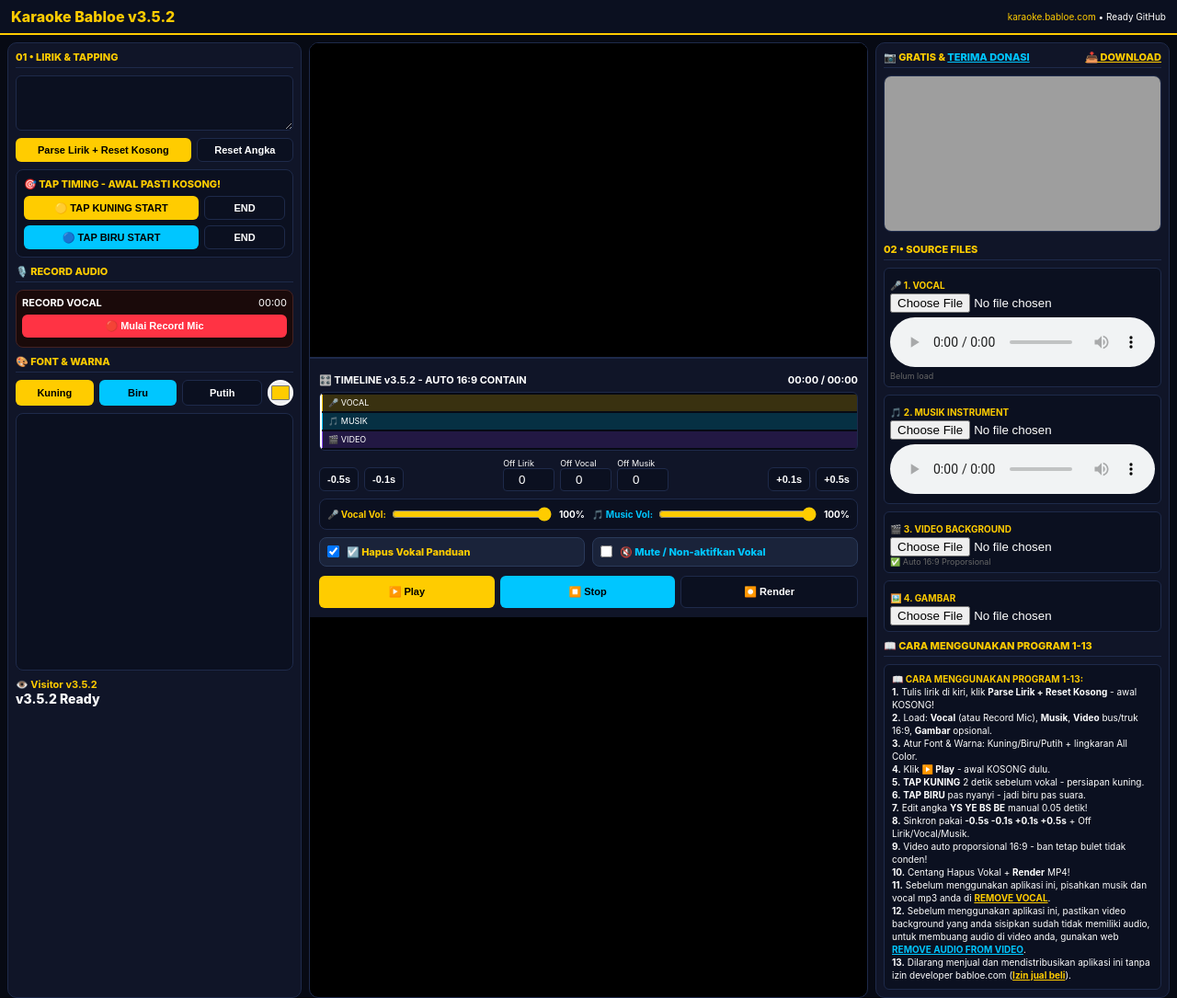
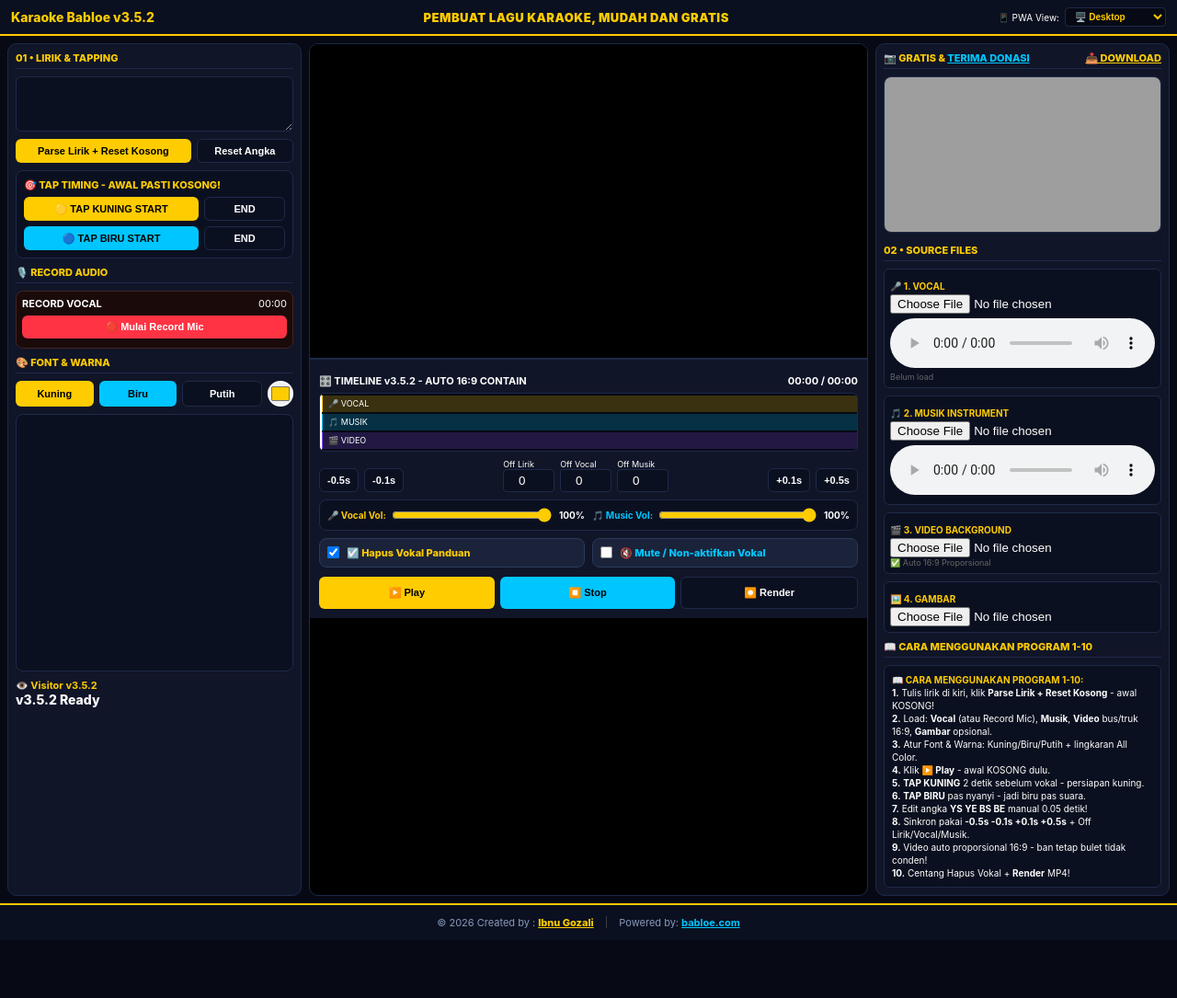
Before and after one commit to ibhent/karaoke-babloe, a website: page karaoke-studio-v3.5.2.html in a window 1280 px wide. Shown: the top 1085 px of the page at 92% size. After the commit the page ends 1022 px from the top, so only its background shows below. Drawn offline with Linux system fonts and the light colour scheme; grey boxes are pictures that could not be loaded.

Commit message:
Update karaoke-studio-v3.5.2.html

```diff
--- a/karaoke-studio-v3.5.2.html
+++ b/karaoke-studio-v3.5.2.html
@@ -1,10 +1,24 @@
 <!DOCTYPE html><html lang="id"><head><meta charset="UTF-8"><meta name="viewport" content="width=device-width,initial-scale=1">
-<title>Karaoke Babloe v3.5.2 - Dark Mode Layout Fix</title>
+<title>Karaoke Babloe v3.5.2 - Pembuat Lagu Karaoke, Mudah dan Gratis</title>
 <style>
 :root{--bg:#070a14;--panel:#101528;--border:#1e2a4a;--yellow:#ffcc00;--blue:#00c6ff;--muted:#8899bb}
 *{box-sizing:border-box;margin:0;padding:0}body{background:var(--bg);color:#fff;font-family:Inter,sans-serif;display:flex;flex-direction:column;min-height:100vh}
-header{padding:8px 12px;background:#0b1020;border-bottom:2px solid var(--yellow);display:flex;justify-content:space-between;align-items:center}
+header{padding:8px 12px;background:#0b1020;border-bottom:2px solid var(--yellow);display:flex;justify-content:space-between;align-items:center;gap:10px;flex-wrap:wrap}
+.app-title{font-weight:800;color:var(--yellow);font-size:14px;white-space:nowrap}
+.header-tagline{font-weight:900;color:var(--yellow);font-size:13px;letter-spacing:0.5px;text-transform:uppercase;text-align:center;flex:1}
+.header-pwa{display:flex;align-items:center;gap:6px;font-size:10px;white-space:nowrap}
+.pwa-select{background:#070a14;color:var(--yellow);border:1px solid var(--border);border-radius:4px;padding:3px 6px;font-size:10px;font-weight:700;cursor:pointer;outline:none}
+.pwa-select:hover{border-color:var(--yellow)}
+
+.layout-container{width:100%;margin:0 auto;transition:all 0.3s ease;flex:1;display:flex;flex-direction:column}
 .layout{display:grid;grid-template-columns:320px 1fr 320px;flex:1;gap:8px;padding:8px}
+
+/* PWA Viewport Modes */
+body.mode-tablet .layout-container{max-width:768px}
+body.mode-tablet .layout{grid-template-columns:1fr;gap:12px}
+body.mode-mobile .layout-container{max-width:390px}
+body.mode-mobile .layout{grid-template-columns:1fr;gap:12px}
+
 .panel{background:var(--panel);border:1px solid var(--border);border-radius:10px;padding:8px;display:flex;flex-direction:column;gap:8px}
 .panel-title{font-size:11px;font-weight:800;color:var(--yellow);border-bottom:1px solid var(--border);padding-bottom:4px}
 .btn{border:none;border-radius:6px;padding:6px 8px;font-size:11px;font-weight:700;cursor:pointer}
@@ -26,7 +40,23 @@ footer{padding:12px;background:#0b1020;border-top:2px solid var(--yellow);text-a
 .sidebar-img-box{width:100%;aspect-ratio:16/9;background:#0b1020;border:1px solid var(--border);border-radius:8px;overflow:hidden;margin-bottom:4px}
 .sidebar-img-box img{width:100%;height:100%;object-fit:cover;display:block}
 </style></head><body>
-<header><div style="font-weight:800;color:var(--yellow)">Karaoke Babloe v3.5.2</div><div style="font-size:10px"><a href="https://karaoke.babloe.com" target="_blank" style="color:var(--yellow);text-decoration:none">karaoke.babloe.com</a> • Ready GitHub</div></header>
+
+<header>
+  <div class="app-title">Karaoke Babloe v3.5.2</div>
+  <!-- NOMOR 1: TEKS PEMBUAT LAGU KARAOKE, MUDAH DAN GRATIS -->
+  <div class="header-tagline">PEMBUAT LAGU KARAOKE, MUDAH DAN GRATIS</div>
+  <!-- NOMOR 2: PROGRESSIVE WEB APP MODE SELECTOR -->
+  <div class="header-pwa">
+    <span>📱 PWA View:</span>
+    <select id="pwaViewSelect" class="pwa-select" onchange="changePWAView(this.value)">
+      <option value="desktop" selected>🖥️ Desktop</option>
+      <option value="tablet">📱 Tablet Mode</option>
+      <option value="mobile">📲 Android / HP</option>
+    </select>
+  </div>
+</header>
+
+<div class="layout-container">
 <div class="layout">
 <!-- PANEL KIRI -->
 <div class="panel">
@@ -97,8 +127,8 @@ footer{padding:12px;background:#0b1020;border-top:2px solid var(--yellow);text-a
 <div class="file-group"><label>🎵 2. MUSIK INSTRUMENT</label><input type="file" accept="audio/*" onchange="loadMusic(this)"><audio id="audioMusic" controls style="width:100%;margin-top:5px"></audio></div>
 <div class="file-group"><label>🎬 3. VIDEO BACKGROUND</label><input type="file" accept="video/*" onchange="loadVideo(this)"><div id="videoInfo" style="font-size:9px;color:#666">✅ Auto 16:9 Proporsional</div></div>
 <div class="file-group"><label>🖼️ 4. GAMBAR</label><input type="file" accept="image/*" onchange="loadImage(this)"></div>
-<div class="panel-title">📖 CARA MENGGUNAKAN PROGRAM 1-13</div>
-<div class="tutor"><b style="color:#ffcc00">📖 CARA MENGGUNAKAN PROGRAM 1-13:</b><br>
+<div class="panel-title">📖 CARA MENGGUNAKAN PROGRAM 1-10</div>
+<div class="tutor"><b style="color:#ffcc00">📖 CARA MENGGUNAKAN PROGRAM 1-10:</b><br>
 <b>1.</b> Tulis lirik di kiri, klik <b>Parse Lirik + Reset Kosong</b> - awal KOSONG!<br>
 <b>2.</b> Load: <b>Vocal</b> (atau Record Mic), <b>Musik</b>, <b>Video</b> bus/truk 16:9, <b>Gambar</b> opsional.<br>
 <b>3.</b> Atur Font & Warna: Kuning/Biru/Putih + lingkaran All Color.<br>
@@ -108,10 +138,8 @@ footer{padding:12px;background:#0b1020;border-top:2px solid var(--yellow);text-a
 <b>7.</b> Edit angka <b>YS YE BS BE</b> manual 0.05 detik!<br>
 <b>8.</b> Sinkron pakai <b>-0.5s -0.1s +0.1s +0.5s</b> + Off Lirik/Vocal/Musik.<br>
 <b>9.</b> Video auto proporsional 16:9 - ban tetap bulet tidak conden!<br>
-<b>10.</b> Centang Hapus Vokal + <b>Render</b> MP4!<br>
-<b>11.</b> Sebelum menggunakan aplikasi ini, pisahkan musik dan vocal mp3 anda di <a href="https://vocalremover.org/id/" target="_blank" rel="noopener noreferrer" style="color:var(--yellow);font-weight:700">REMOVE VOCAL</a>.<br>
-<b>12.</b> Sebelum menggunakan aplikasi ini, pastikan video background yang anda sisipkan sudah tidak memiliki audio, untuk membuang audio di video anda, gunakan web <a href="https://clideo.com/id/mute-video" target="_blank" rel="noopener noreferrer" style="color:var(--blue);font-weight:700">REMOVE AUDIO FROM VIDEO</a>.<br>
-<b>13.</b> Dilarang menjual dan mendistribusikan aplikasi ini tanpa izin developer babloe.com (<a href="https://wa.me/6288976106939" target="_blank" rel="noopener noreferrer" style="color:var(--yellow);font-weight:700">Izin jual beli</a>).</div>
+<b>10.</b> Centang Hapus Vokal + <b>Render</b> MP4!</div>
+</div>
 </div>
 </div>
 
@@ -127,6 +155,16 @@ footer{padding:12px;background:#0b1020;border-top:2px solid var(--yellow);text-a
 let lyrics=[],markers=[],state={duration:0,current:0,playing:false,img:null,currentIdx:-1,style:{color:'#ffcc00'}};
 let mediaRecorder, audioChunks=[], recordedBlob=null;
 const elVideo=document.getElementById('realVideo'), elVocal=document.getElementById('audioVocal'), elMusic=document.getElementById('audioMusic'), canvas=document.getElementById('canvasPreview'), ctx=canvas.getContext('2d'), overlay=document.getElementById('lyricOverlay');
+
+// FUNGSI GANTI VIEWPORT PWA (DESKTOP, TABLET, ANDROID/MOBILE)
+function changePWAView(mode) {
+  document.body.classList.remove('mode-tablet', 'mode-mobile');
+  if (mode === 'tablet') {
+    document.body.classList.add('mode-tablet');
+  } else if (mode === 'mobile') {
+    document.body.classList.add('mode-mobile');
+  }
+}
 
 // FUNGSI UNTUK MENGUNDUH SOURCE CODE HTML APLIKASI
 function downloadAppSource(e) {
```
